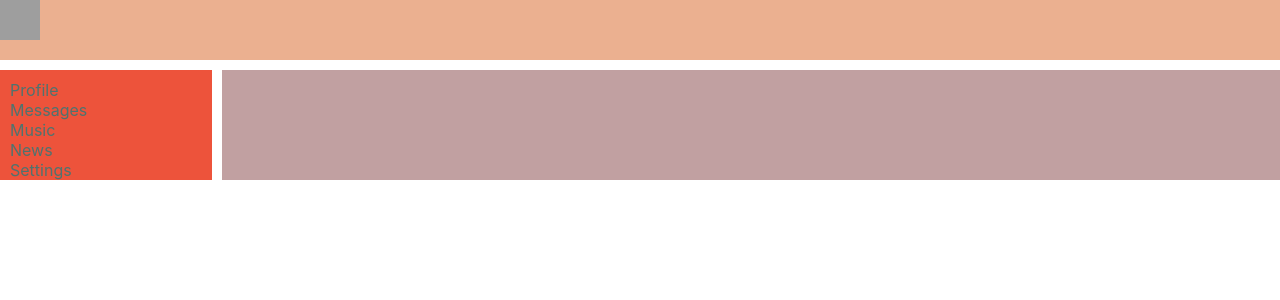
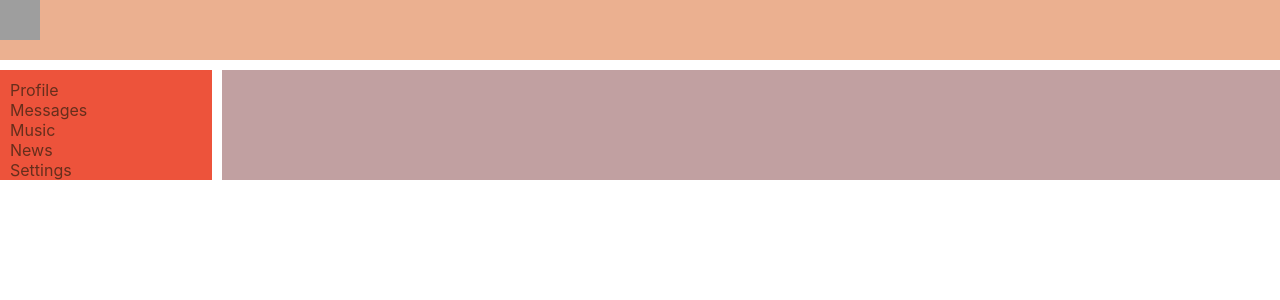
Before and after one commit to Laistos/Social-Network, a React (Create React App) app: page / in a window 1280 px wide. Shown: the top 300 px of the page. Built offline with nearby package versions, Linux system fonts and the light colour scheme; grey boxes are pictures that could not be loaded.

Commit message:
added NavLink
added Nav Link and stylization of links to other pages

```diff
--- a/src/components/Sidebar/Sidebar.jsx
+++ b/src/components/Sidebar/Sidebar.jsx
@@ -1,16 +1,27 @@
+import { NavLink } from 'react-router-dom';
 import styles from './Sidebar.module.css'
 
 function Sidebar() {
    return (
       <nav className={styles.sidebar}>
          <div className={styles.listWrapper}>
-            <div><a className={styles.link} href='/profile'>Profile</a></div>
-            <div><a className={styles.link} href='/messages'>Messages</a></div>
-            <div><a className={styles.link} href='/music'>Music</a></div>
-            <div><a className={styles.link} href='/news'>News</a></div>
-            <div><a className={styles.link} href='/settings'>Settings</a></div>
+            <div className={styles.link}>
+               <NavLink className={({ isActive }) => isActive ? styles.active : styles.link} to='/profile' >Profile</NavLink>
+            </div>
+            <div className={styles.link}>
+               <NavLink className={({ isActive }) => isActive ? styles.active : styles.link} to='/messages' >Messages</NavLink>
+            </div>
+            <div className={styles.link}>
+               <NavLink className={({ isActive }) => isActive ? styles.active : styles.link} to='/music' >Music</NavLink>
+            </div>
+            <div className={styles.link}>
+               <NavLink className={({ isActive }) => isActive ? styles.active : styles.link} to='/news'>News</NavLink>
+            </div>
+            <div className={styles.link}>
+               <NavLink className={({ isActive }) => isActive ? styles.active : styles.link} to='/settings'>Settings</NavLink>
+            </div>
          </div>
-      </nav>
+      </nav >
    )
 }
 
--- a/src/components/Sidebar/Sidebar.module.css
+++ b/src/components/Sidebar/Sidebar.module.css
@@ -5,9 +5,19 @@
 
 .listWrapper {
   margin: 10px 0 0 10px;
+  display: flex;
+  flex-direction: column;
 }
 
-.link{
+.link a{
   text-decoration: none;
-  color: #4E736F;
+  color: #662e1c;
+  transition: color 0.2s linear;
 }
+.link a:hover{
+  color: #fff;
+}
+
+.link .active{
+  color: #fff;
+}
```
